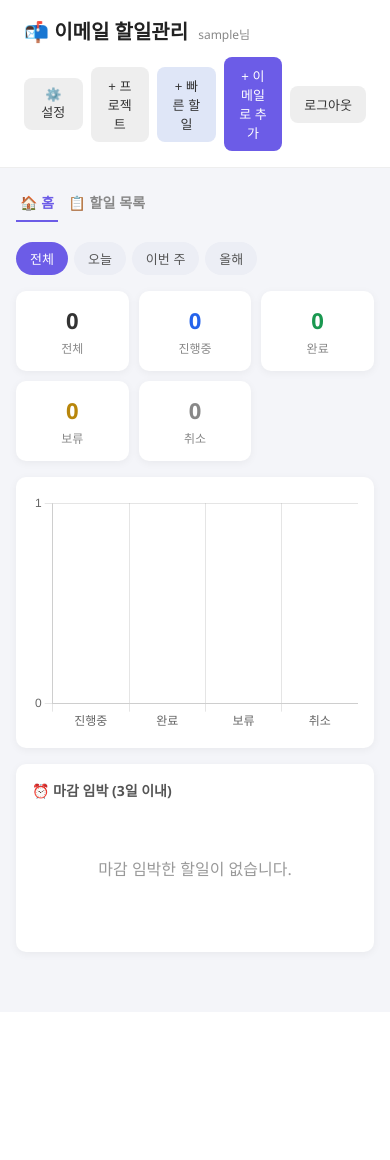
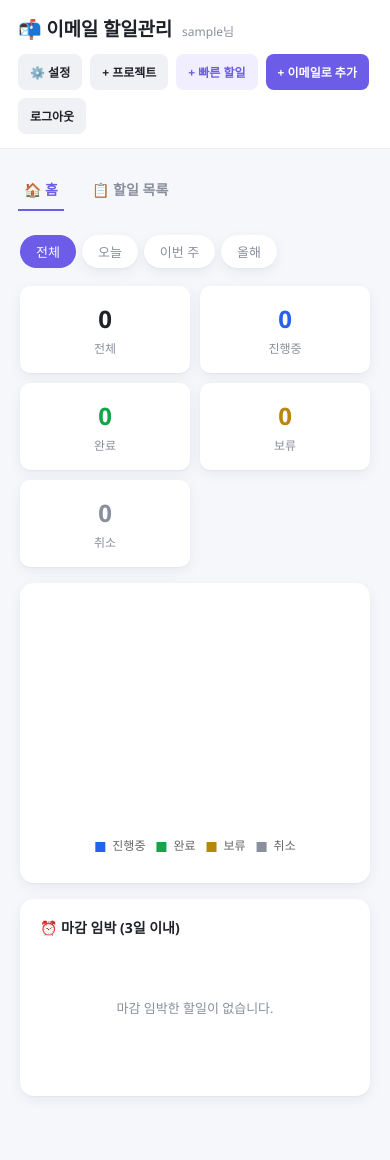
Before and after one commit to fbrhkdals/email-task-tracker, a Flask app: page / in a window 390 px wide. Before the commit the page ends 958 px from the top, so only its background shows below. Run offline with Flask 3, Linux system fonts and the light colour scheme; the visitor is signed in with stand-in values (Sample User, id 1); data that the repository does not hold is empty; some libraries are stand-ins or nearby versions; some web fonts are replaced.

Commit message:
Refresh visual design and switch the dashboard chart to a pie chart
Rework style.css around CSS custom properties for a consistent color
system, add the Pretendard font for cleaner Korean typography, and
refine cards/buttons/tabs with softer shadows and subtle transitions.
Fix a mobile layout bug where header button labels wrapped awkwardly.

Dashboard chart is now a pie (was a bar), matching the requested look
for the status breakdown.

Co-Authored-By: Claude Sonnet 5 <noreply@anthropic.com>

```diff
--- a/static/app.js
+++ b/static/app.js
@@ -825,10 +825,10 @@ function renderStatusChart(counts) {
     labels: ["진행중", "완료", "보류", "취소"],
     datasets: [
       {
-        label: "할일 개수",
         data: [counts["진행중"], counts["완료"], counts["보류"], counts["취소"]],
-        backgroundColor: ["#2563eb", "#1a9850", "#b8860b", "#999"],
-        borderRadius: 6,
+        backgroundColor: ["#2563eb", "#16a34a", "#b8860b", "#8a8f9c"],
+        borderColor: "#fff",
+        borderWidth: 2,
       },
     ],
   };
@@ -840,12 +840,13 @@ function renderStatusChart(counts) {
   }
 
   statusChart = new Chart(ctx, {
-    type: "bar",
+    type: "pie",
     data,
     options: {
       responsive: true,
-      plugins: { legend: { display: false } },
-      scales: { y: { beginAtZero: true, ticks: { precision: 0 } } },
+      plugins: {
+        legend: { position: "bottom", labels: { boxWidth: 12, font: { family: "Pretendard" } } },
+      },
     },
   });
 }
--- a/static/style.css
+++ b/static/style.css
@@ -1,10 +1,38 @@
+@import url("https://cdn.jsdelivr.net/gh/orioncactus/pretendard@v1.3.9/dist/web/static/pretendard.css");
+
+:root {
+  --color-bg: #f6f7fb;
+  --color-surface: #ffffff;
+  --color-border: #ececf2;
+  --color-text: #1f2229;
+  --color-text-muted: #8a8f9c;
+  --color-primary: #6c5ce7;
+  --color-primary-hover: #5c4bd9;
+  --color-primary-soft: #f1eeff;
+  --color-blue: #2563eb;
+  --color-blue-soft: #e6eefe;
+  --color-green: #16a34a;
+  --color-green-soft: #e3f8ea;
+  --color-amber: #b8860b;
+  --color-amber-soft: #fff3d6;
+  --color-gray: #8a8f9c;
+  --color-gray-soft: #f0f1f4;
+  --color-red: #dc2626;
+  --color-red-soft: #fde8e8;
+  --radius-lg: 14px;
+  --radius-md: 10px;
+  --radius-sm: 8px;
+  --shadow-card: 0 1px 2px rgba(20, 20, 43, 0.04), 0 4px 14px rgba(20, 20, 43, 0.06);
+}
+
 * { box-sizing: border-box; }
 
 body {
   margin: 0;
-  font-family: "Segoe UI", "Malgun Gothic", sans-serif;
-  background: #f4f5f9;
-  color: #222;
+  font-family: "Pretendard", "Segoe UI", "Malgun Gothic", sans-serif;
+  background: var(--color-bg);
+  color: var(--color-text);
+  -webkit-font-smoothing: antialiased;
 }
 
 .app-header {
@@ -13,125 +41,147 @@ body {
   justify-content: space-between;
   flex-wrap: wrap;
   gap: 12px;
-  background: #fff;
-  padding: 16px 24px;
-  border-bottom: 1px solid #eee;
+  background: var(--color-surface);
+  padding: 16px 28px;
+  border-bottom: 1px solid var(--color-border);
+  position: sticky;
+  top: 0;
+  z-index: 20;
 }
 
-.app-header h1 { margin: 0; font-size: 20px; }
+.app-header h1 { margin: 0; font-size: 19px; font-weight: 700; letter-spacing: -0.01em; }
 
 .header-left { display: flex; align-items: baseline; gap: 10px; flex-wrap: wrap; }
-.user-info { font-size: 12px; color: #888; }
+.user-info { font-size: 12px; color: var(--color-text-muted); }
 
 .header-actions { display: flex; gap: 8px; flex-wrap: wrap; align-items: center; }
 .header-actions form { margin: 0; }
 
 .btn {
   border: none;
-  border-radius: 8px;
-  padding: 9px 14px;
+  border-radius: var(--radius-sm);
+  padding: 9px 15px;
   font-size: 13px;
+  font-weight: 600;
+  font-family: inherit;
   cursor: pointer;
+  white-space: nowrap;
+  transition: background-color 0.15s, opacity 0.15s, box-shadow 0.15s;
 }
-.btn-primary { background: #6c5ce7; color: #fff; }
-.btn-primary:hover { background: #5a4bd6; }
-.btn-secondary { background: #dfe6f7; color: #333; }
-.btn-secondary:hover { background: #cdd8f2; }
-.btn-ghost { background: #eee; color: #333; }
-.btn-ghost:hover { background: #e0e0e0; }
-.btn-danger { background: #ffe0e0; color: #c0392b; }
+.btn:active { opacity: 0.85; }
+.btn-primary { background: var(--color-primary); color: #fff; }
+.btn-primary:hover { background: var(--color-primary-hover); }
+.btn-secondary { background: var(--color-primary-soft); color: var(--color-primary); }
+.btn-secondary:hover { background: #e6e1ff; }
+.btn-ghost { background: var(--color-gray-soft); color: var(--color-text); }
+.btn-ghost:hover { background: #e4e5ea; }
+.btn-danger { background: var(--color-red-soft); color: var(--color-red); }
+.btn-danger:hover { background: #fbd5d5; }
 
-.app-main { max-width: 900px; margin: 0 auto; padding: 20px 16px 60px; }
+.app-main { max-width: 880px; margin: 0 auto; padding: 24px 20px 64px; }
 
 .view-tabs {
   display: flex;
-  gap: 6px;
-  max-width: 900px;
-  margin: 16px auto 0;
-  padding: 0 16px;
+  gap: 4px;
+  max-width: 880px;
+  margin: 20px auto 0;
+  padding: 0 20px;
 }
 .view-tab {
   border: none;
   background: none;
-  color: #888;
-  padding: 8px 4px;
+  color: var(--color-text-muted);
+  padding: 10px 6px;
   font-size: 14px;
   font-weight: 600;
+  font-family: inherit;
   cursor: pointer;
   border-bottom: 2px solid transparent;
+  margin-right: 18px;
+  transition: color 0.15s, border-color 0.15s;
 }
-.view-tab.active { color: #6c5ce7; border-bottom-color: #6c5ce7; }
+.view-tab.active { color: var(--color-primary); border-bottom-color: var(--color-primary); }
 
-.home-range-tabs { display: flex; gap: 6px; margin-bottom: 16px; }
+.home-range-tabs { display: flex; gap: 6px; margin-bottom: 18px; }
 .range-tab {
   border: none;
-  background: #eceef5;
-  color: #555;
-  padding: 7px 14px;
+  background: var(--color-surface);
+  color: var(--color-text-muted);
+  padding: 7px 16px;
   border-radius: 20px;
   font-size: 13px;
+  font-weight: 500;
+  font-family: inherit;
   cursor: pointer;
+  box-shadow: var(--shadow-card);
+  transition: background-color 0.15s, color 0.15s;
 }
-.range-tab.active { background: #6c5ce7; color: #fff; }
+.range-tab.active { background: var(--color-primary); color: #fff; box-shadow: none; }
 
 .stat-cards {
   display: grid;
-  grid-template-columns: repeat(auto-fit, minmax(90px, 1fr));
+  grid-template-columns: repeat(auto-fit, minmax(96px, 1fr));
   gap: 10px;
   margin-bottom: 16px;
 }
 .stat-card {
-  background: #fff;
-  border-radius: 10px;
-  padding: 14px 10px;
+  background: var(--color-surface);
+  border-radius: var(--radius-md);
+  padding: 16px 10px;
   text-align: center;
-  box-shadow: 0 2px 8px rgba(0,0,0,0.05);
+  box-shadow: var(--shadow-card);
 }
-.stat-card .stat-value { font-size: 22px; font-weight: 700; }
-.stat-card .stat-label { font-size: 12px; color: #888; margin-top: 4px; }
-.stat-card.stat-total .stat-value { color: #333; }
-.stat-card.stat-진행중 .stat-value { color: #2563eb; }
-.stat-card.stat-완료 .stat-value { color: #1a9850; }
-.stat-card.stat-보류 .stat-value { color: #b8860b; }
-.stat-card.stat-취소 .stat-value { color: #888; }
+.stat-card .stat-value { font-size: 24px; font-weight: 700; letter-spacing: -0.01em; }
+.stat-card .stat-label { font-size: 12px; color: var(--color-text-muted); margin-top: 4px; }
+.stat-card.stat-total .stat-value { color: var(--color-text); }
+.stat-card.stat-진행중 .stat-value { color: var(--color-blue); }
+.stat-card.stat-완료 .stat-value { color: var(--color-green); }
+.stat-card.stat-보류 .stat-value { color: var(--color-amber); }
+.stat-card.stat-취소 .stat-value { color: var(--color-gray); }
 
 .chart-card {
-  background: #fff;
-  border-radius: 10px;
-  padding: 16px;
-  box-shadow: 0 2px 8px rgba(0,0,0,0.05);
+  background: var(--color-surface);
+  border-radius: var(--radius-lg);
+  padding: 20px;
+  box-shadow: var(--shadow-card);
   margin-bottom: 16px;
+  display: flex;
+  justify-content: center;
 }
+.chart-card canvas { max-height: 260px; }
 
 .deadline-card {
-  background: #fff;
-  border-radius: 10px;
-  padding: 16px;
-  box-shadow: 0 2px 8px rgba(0,0,0,0.05);
+  background: var(--color-surface);
+  border-radius: var(--radius-lg);
+  padding: 18px 20px;
+  box-shadow: var(--shadow-card);
 }
-.deadline-card h3 { margin: 0 0 10px; font-size: 14px; color: #555; }
+.deadline-card h3 { margin: 0 0 10px; font-size: 14px; font-weight: 700; color: var(--color-text); }
 .deadline-list { list-style: none; margin: 0; padding: 0; }
 .deadline-list li {
   display: flex;
   justify-content: space-between;
   align-items: center;
   gap: 8px;
-  padding: 10px 0;
-  border-bottom: 1px solid #f0f0f0;
+  padding: 11px 4px;
+  border-bottom: 1px solid var(--color-border);
   font-size: 13px;
   cursor: pointer;
+  border-radius: 6px;
+  transition: background-color 0.12s;
 }
+.deadline-list li:hover { background: var(--color-bg); }
 .deadline-list li:last-child { border-bottom: none; }
 .deadline-list .dday {
   font-size: 11px;
   font-weight: 700;
-  padding: 3px 8px;
+  padding: 3px 9px;
   border-radius: 10px;
   white-space: nowrap;
-  background: #e0ecff;
-  color: #2563eb;
+  background: var(--color-blue-soft);
+  color: var(--color-blue);
 }
-.deadline-list .dday.overdue { background: #ffe0e0; color: #c0392b; }
+.deadline-list .dday.overdue { background: var(--color-red-soft); color: var(--color-red); }
 
 .toolbar {
   display: flex;
@@ -139,45 +189,52 @@ body {
   align-items: center;
   flex-wrap: wrap;
   gap: 10px;
-  margin-bottom: 16px;
+  margin-bottom: 18px;
 }
 
 .status-tabs { display: flex; gap: 6px; flex-wrap: wrap; }
 .tab {
   border: none;
-  background: #eceef5;
-  color: #555;
-  padding: 8px 14px;
+  background: var(--color-surface);
+  color: var(--color-text-muted);
+  padding: 8px 15px;
   border-radius: 20px;
   font-size: 13px;
+  font-weight: 500;
+  font-family: inherit;
   cursor: pointer;
+  box-shadow: var(--shadow-card);
+  transition: background-color 0.15s, color 0.15s;
 }
-.tab.active { background: #6c5ce7; color: #fff; }
+.tab.active { background: var(--color-primary); color: #fff; box-shadow: none; }
 
 .filters { display: flex; gap: 8px; }
 .filters select {
-  padding: 7px 10px;
-  border-radius: 8px;
-  border: 1px solid #ddd;
+  padding: 8px 10px;
+  border-radius: var(--radius-sm);
+  border: 1px solid var(--color-border);
+  background: var(--color-surface);
   font-size: 13px;
-  background: #fff;
+  font-family: inherit;
+  color: var(--color-text);
 }
 
-.empty-state { text-align: center; color: #999; padding: 40px 0; }
+.empty-state { text-align: center; color: var(--color-text-muted); padding: 48px 0; font-size: 13px; }
 
 .task-list { display: flex; flex-direction: column; gap: 10px; }
 
 .task-card {
-  background: #fff;
-  border-radius: 10px;
-  padding: 14px 16px;
-  box-shadow: 0 2px 8px rgba(0,0,0,0.05);
+  background: var(--color-surface);
+  border-radius: var(--radius-md);
+  padding: 16px 18px;
+  box-shadow: var(--shadow-card);
   cursor: pointer;
   display: flex;
   flex-direction: column;
-  gap: 6px;
+  gap: 7px;
+  transition: box-shadow 0.15s, transform 0.15s;
 }
-.task-card:hover { box-shadow: 0 4px 14px rgba(0,0,0,0.09); }
+.task-card:hover { box-shadow: 0 4px 18px rgba(20, 20, 43, 0.1); transform: translateY(-1px); }
 
 .task-card-top {
   display: flex;
@@ -419,33 +492,39 @@ body {
   align-items: center;
   justify-content: center;
   padding: 20px;
+  background: var(--color-bg);
 }
 .auth-container {
   max-width: 360px;
   max-height: none;
 }
-.auth-title { text-align: center; font-size: 15px; color: #555; margin: 0 0 18px; }
+.auth-title { text-align: center; font-size: 15px; color: var(--color-text-muted); margin: 0 0 18px; font-weight: 500; }
 .auth-form { display: flex; flex-direction: column; gap: 10px; }
 .auth-form input {
-  padding: 10px 12px;
-  border: 1px solid #ddd;
-  border-radius: 8px;
+  padding: 11px 13px;
+  border: 1px solid var(--color-border);
+  border-radius: var(--radius-sm);
   font-size: 14px;
+  font-family: inherit;
+  transition: border-color 0.15s;
 }
+.auth-form input:focus { outline: none; border-color: var(--color-primary); }
 .auth-error {
-  background: #ffe0e0;
-  color: #c0392b;
-  border-radius: 8px;
-  padding: 8px 12px;
+  background: var(--color-red-soft);
+  color: var(--color-red);
+  border-radius: var(--radius-sm);
+  padding: 9px 12px;
   font-size: 13px;
   margin: 0 0 12px;
 }
-.auth-switch { text-align: center; font-size: 13px; color: #666; margin: 16px 0 0; }
-.auth-switch a { color: #6c5ce7; font-weight: 600; text-decoration: none; }
+.auth-switch { text-align: center; font-size: 13px; color: var(--color-text-muted); margin: 18px 0 0; }
+.auth-switch a { color: var(--color-primary); font-weight: 600; text-decoration: none; }
 
 @media (max-width: 500px) {
-  .app-header { flex-direction: column; align-items: stretch; }
-  .header-actions { justify-content: stretch; }
-  .header-actions .btn { flex: 1; }
+  .app-header { flex-direction: column; align-items: stretch; padding: 14px 18px; }
+  .header-actions { justify-content: flex-start; }
+  .header-actions .btn { flex: 0 0 auto; padding: 9px 12px; font-size: 12px; }
   .toolbar { flex-direction: column; align-items: stretch; }
+  .view-tabs { padding: 0 18px; }
+  .stat-cards { grid-template-columns: repeat(2, 1fr); }
 }
```
Also changed, not shown: other parts of static/style.css (+69 -53 lines).
